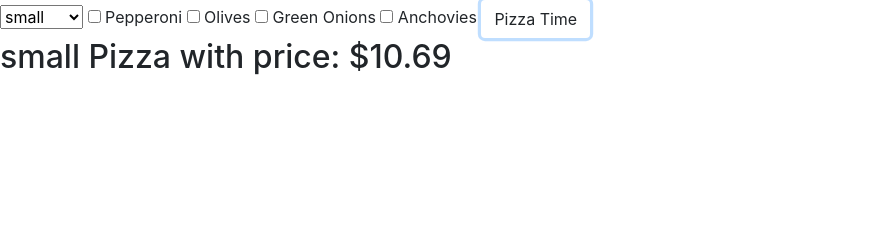
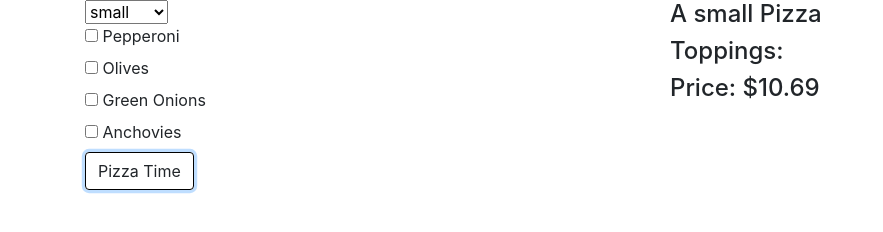
Before and after one commit to JeremyM45/pizza-parlor, a plain HTML site: page index.html in a window 1280 px wide. Both pictures are taken after a click on the button "Pizza Time". Shown: the whole page, without its empty margins (0-883 px from the left). Drawn offline with Linux system fonts and the light colour scheme.

Commit message:
add verical alignment stylings to toppings checkboxes

```diff
--- a/css/styles.css
+++ b/css/styles.css
@@ -0,0 +1,14 @@
+.btn  {
+  border: 1px solid black;
+}
+.btn:hover  {
+  background-color: antiquewhite;
+}
+#toppings input{
+  bottom: 1px;
+  align-items: center;
+}
+
+label {
+  display: block;
+}
--- a/index.html
+++ b/index.html
@@ -8,6 +8,9 @@
   <title>Panucci's Pizza</title>
 </head>
 <body>
+  <div class="container">
+    <div class="row">
+      <div class="col-lg-6">
         <form id="pizza">
           <select id="size">
             <option val="small">small</option>
@@ -15,16 +18,30 @@
             <option val="large">large</option>
             <option val="X-large">X-large</option>
           </select>
-    <input type="checkbox" id="topping1" value="Pepperoni">
-    <label for="topping1">Pepperoni</label>
-    <input type="checkbox" id="topping2" value="Olives">
-    <label for="topping2">Olives</label>
-    <input type="checkbox" id="topping3" value="Green Onions">
-    <label for="topping3">Green Onions</label>
-    <input type="checkbox" id="topping4" value="Anchovies">
-    <label for="topping4">Anchovies</label>
+          <div id="toppings">
+            <label for="topping1">
+              <input type="checkbox" id="topping1" value="Pepperoni"> Pepperoni
+            </label>
+            <label for="topping2">
+              <input type="checkbox" value="Olives"> Olives
+            </label>
+            <label for="topping3">
+              <input type="checkbox" value="Green Onions"> Green Onions
+            </label>
+            <label for="topping4">
+              <input type="checkbox" value="Anchovies"> Anchovies
+            </label>
+          </div>
           <button type="submit", class="btn">Pizza Time</button>
         </form>
-  <h2 id="display"></h2>
+      </div>
+      <div class="col-lg-6">
+        <div class="col-lg-6">
+        <h4 id="display-size"></h4>
+        <h4 id="display-toppings"></h4>
+        <h4 id="display-price"></h4>
+      </div>
+    </div>
+  </div>
 </body>
 </html>
--- a/js/scripts.js
+++ b/js/scripts.js
@@ -31,6 +31,8 @@ $(document).ready(function()  {
     })
     const newPizza = new Pizza(size, toppings)
     newPizza.cost()
-    $("#display").text(newPizza.size + " Pizza with " + newPizza.toppings + " price: $" + newPizza.price)
+    $("#display-size").text("A " + newPizza.size + " Pizza")
+    $("#display-toppings").text("Toppings: " + newPizza.toppings)
+    $("#display-price").text("Price: $" + newPizza.price)
   })
 })
```
Lines whose indentation alone changed are shown as unchanged.
